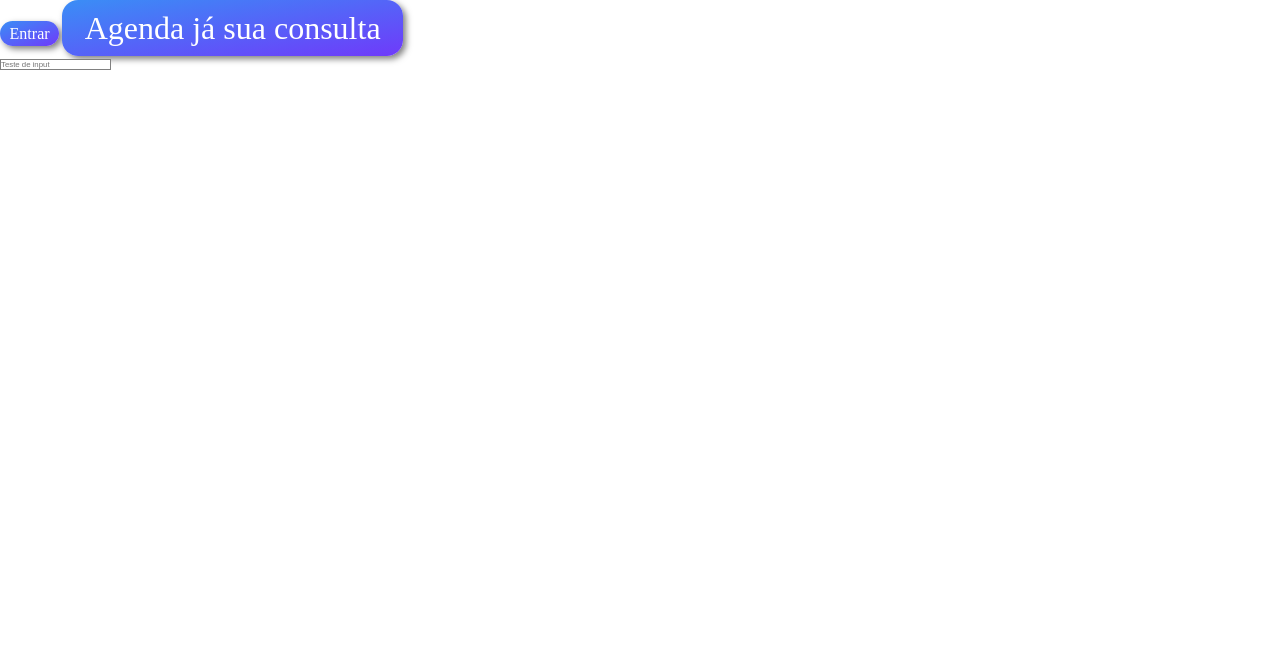
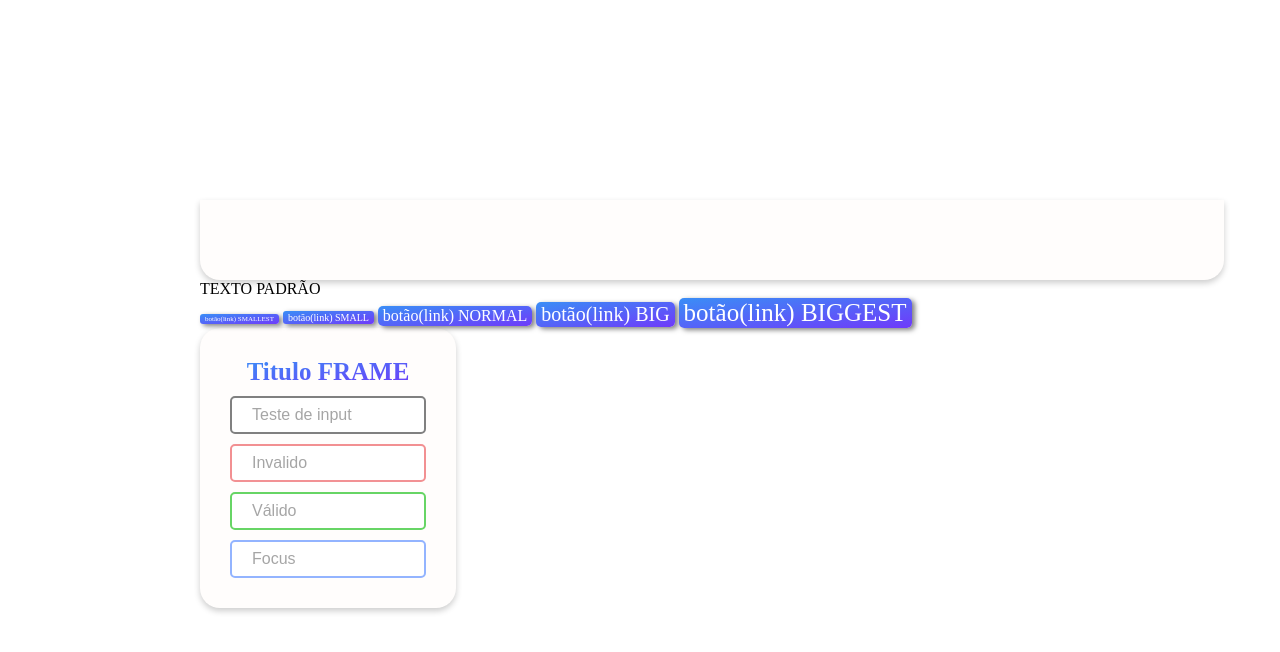
Before and after one commit to SENAI-Morvan-Figueiredo/ClinicaOdontomais, a website: page teste.html in a window 1280 px wide. Drawn offline with Linux system fonts and the light colour scheme.

Commit message:
Mais algumas alterações na estrutura e também nos componentes

```diff
--- a/sass/_base.scss
+++ b/sass/_base.scss
@@ -1,12 +1,15 @@
 *,
 *::before,
-*::after{
-      margin: 0;
-      padding: 0;
-      box-sizing: inherit;
-      font-size: 62.5%; //10px = 1 rem
+*::after {
+  margin: 0;
+  padding: 0;
+  box-sizing: inherit;
 }
-html{
-      box-sizing: border-box;
-      font-size: $font-size--normal;
+html {
+  box-sizing: border-box;
+  font-size: 62.5%; //10px = 1 rem
 }
+body {
+  font-size: $font-size--normal;
+  height: 100vh;
+}
--- a/sass/_components.scss
+++ b/sass/_components.scss
@@ -1,24 +1,97 @@
-.btn{
+.btn {
   display: inline-block;
-      background: linear-gradient(to right bottom,#3A8EF6, #6F3AFA);
+  background: linear-gradient(
+    to right bottom,
+    $primary-color--light,
+    $primary-color--dark
+  );
   color: white;
   text-decoration: none;
-      box-shadow: 3px 3px 6px 0px rgba(0, 0, 0, 0.5);
-      &--small{
+  box-shadow: 3px 2px 5px 0px rgba(0, 0, 0, 0.5);
+  &--smallest {
+    font-size: $font-size--smallest;
+    padding: 0.1rem 0.5rem;
+    border-radius: 0.3rem;
+  }
+  &--small {
     font-size: $font-size--small;
-            padding:0.1rem 0.3rem;
+    padding: 0.1rem 0.5rem;
+    border-radius: 0.3rem;
+  }
+  &--normal {
+    font-size: $font-size--normal;
+    padding: 0.1rem 0.5rem;
     border-radius: 0.5rem;
   }
-      &--big{
-            font-size: $font-size--medium;
-            padding:0.3rem 0.7rem;
+  &--big {
+    font-size: $font-size--big;
+    padding: 0.1rem 0.5rem;
     border-radius: 0.5rem;
   }
-      &:active{
-            color: black;
+  &--biggest {
+    font-size: $font-size--biggest;
+    padding: 0.1rem 0.5rem;
+    border-radius: 0.5rem;
+  }
+  &:hover,
+  :active {
+    background: linear-gradient(
+      to right bottom,
+      lighten($primary-color--light, 5%),
+      lighten($primary-color--dark, 5%)
+    );
+    transition: all 0.15s;
+  }
+  &:active {
+    transform: scale(0.98);
+    box-shadow: 1px 1px 3px 0px rgba(0, 0, 0, 0.5);
   }
 }
 
-.input{
-      border: 1px solid gray;
+.input {
+  font-size: $font-size--normal;
+  padding: 0.8rem 2rem;
+  border: $color-gray 2px solid;
+  border-radius: 0.5rem;
+  &::placeholder {
+    color: $color-gray;
+    opacity: 0.7;
   }
+  &--invalid,
+  :invalid {
+    border-color: $color-invalid;
+  }
+  &--valid,
+  :valid {
+    border-color: $color-valid;
+  }
+  &--focus,
+  &:focus {
+    border-color: $color-focus;
+  }
+}
+
+.container__frame {
+  background-color: $color-ice-white;
+  border-radius: 2rem;
+  box-shadow: 0px 3px 6px 0px rgba(0, 0, 0, 0.2);
+}
+.header__frame {
+  background-color: $color-ice-white;
+  border-radius: 0 0 2rem 2rem;
+  box-shadow: 0px 3px 6px 0px rgba(0, 0, 0, 0.2);
+  position: sticky;
+}
+
+.titulo__frame {
+  font-size: $font-size--biggest;
+  font-weight: 900;
+  background: linear-gradient(
+    to right bottom,
+    $primary-color--light,
+    $primary-color--dark
+  );
+  -webkit-background-clip: text;
+  color: transparent;
+  margin: auto;
+}
--- a/sass/_main.scss
+++ b/sass/_main.scss
@@ -1,4 +1,6 @@
+
 @import '_variables';
 @import '_base';
 @import '_components';
 @import 'paginas/_home';
+@import 'paginas/_consultas_agendadas';
--- a/sass/_variables.scss
+++ b/sass/_variables.scss
@@ -1,3 +1,15 @@
-$font-size--small: 0.5rem;
-$font-size--medium: 1rem;
-$font-size--normal: 2rem;
+//CORES
+$primary-color--light: #3a8ef6;
+$primary-color--dark: #6f3afa;
+$color-invalid: #f29092;
+$color-valid: #67d565;
+$color-focus: #93b4ff;
+$color-gray: grey;
+$color-ice-white: #FFFDFC;
+
+//FONTES
+$font-size--smallest: 0.7rem;
+$font-size--small: 1rem;
+$font-size--normal: 1.6rem;
+$font-size--big: 2rem;
+$font-size--biggest: 2.5rem;
--- /dev/null
+++ b/sass/paginas/_consultas_agendadas.scss
@@ -0,0 +1,6 @@
+.consultas-agendadas__container{
+  display: grid;
+  grid-template-columns: [inicio] minmax(3rem, 1fr) [inicio-fim inicio-repeat] repeat(10,[col-start] 1fr [col-end]) [fim-inicio] minmax(3rem, 1fr) [fim];
+  grid-template-rows: repeat(2,[row-start]3rem[row-end]);
+  background-color: #ff000030;
+}
--- a/sass/paginas/_home.scss
+++ /dev/null
@@ -1,3 +0,0 @@
-.fonte-media{
-      font-size: 8rem;
-}
--- a/teste.html
+++ b/teste.html
@@ -8,13 +8,27 @@
       <link href="css/estilo.css" rel="stylesheet">
 </head>
 
-<body>
+<body style="padding: 20rem;">
+      <div class="header__frame" style="width: 80vw; height: 10vh;"></div>
       <div>
-            <a class="btn btn--small" href="#">Entrar</a>
-            <a class="btn btn--big" href="#">Agenda já sua consulta</a>
+            <span>TEXTO PADRÃO</span>
       </div>
       <div>
-            <input class="input" placeholder="Teste de input">
+            <a class="btn btn--smallest" href="#">botão(link) SMALLEST</a>
+            <a class="btn btn--small" href="#">botão(link) SMALL</a>
+            <a class="btn btn--normal" href="#">botão(link) NORMAL</a>
+            <a class="btn btn--big" href="#">botão(link) BIG</a>
+            <a class="btn btn--biggest" href="#">botão(link) BIGGEST</a>
+      </div>
+
+      <div class="container__frame" style="max-width: 20vw; min-height: 30vh;">
+            <div style="display: flex; flex-direction: column; gap: 1rem;padding:3rem;">
+                  <span class="titulo__frame">Titulo FRAME</span>
+                  <input class="input" placeholder="Teste de input">
+                  <input class="input input--invalid" placeholder="Invalido">
+                  <input class="input input--valid" placeholder="Válido">
+                  <input class="input input--focus" placeholder="Focus">
+            </div>
       </div>
 </body>
 
```
Also changed, not shown: consultas_agendadas.html (added, +28 -0 lines), index.html (+1 -1 lines), sass/_tipography.scss (added, +8 -0 lines), css/estilo.css, 1 other file. Lines whose indentation alone changed are shown as unchanged.
